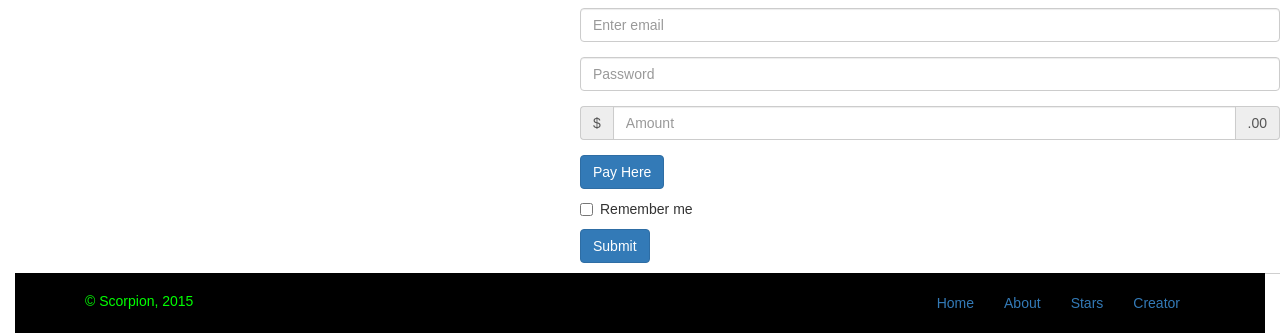
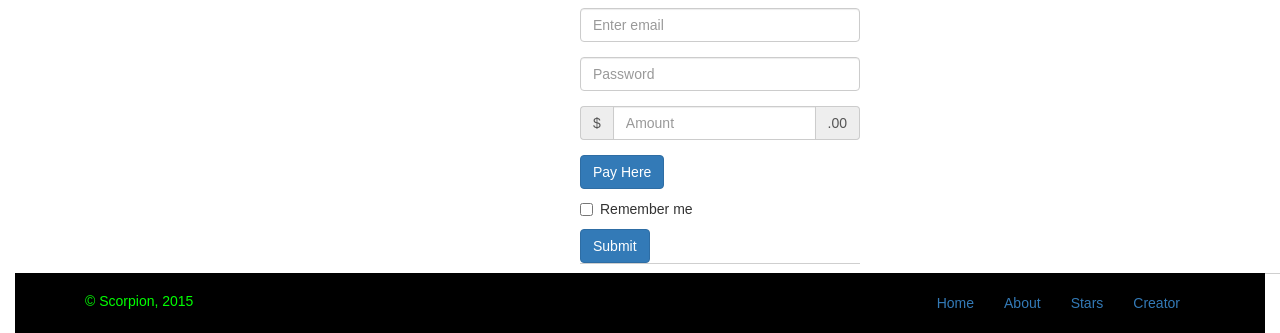
Before and after one commit to Harrisonkamau/scorpion, a plain HTML site: page index.html in a window 1280 px wide. Shown: the part 1335-1668 px from the top of the page. Drawn offline with nearby package versions, Linux system fonts and the light colour scheme.

```diff
--- a/assets/stylesheets/style.css
+++ b/assets/stylesheets/style.css
@@ -70,6 +70,17 @@ header img{
     border-radius: 10px;
 }
 
+form {
+      width: 40%;
+      margin-right: 30%;
+      margin-left: 30%;
+      background-color: green
+      border-radius: 15px;
+      border-color:#d2d2d2;
+      border-width: 5px;
+      box-shadow:0 1px 0 #cfcfcf;
+    }
+
 /*
   ========================================
   Primary footer
```
